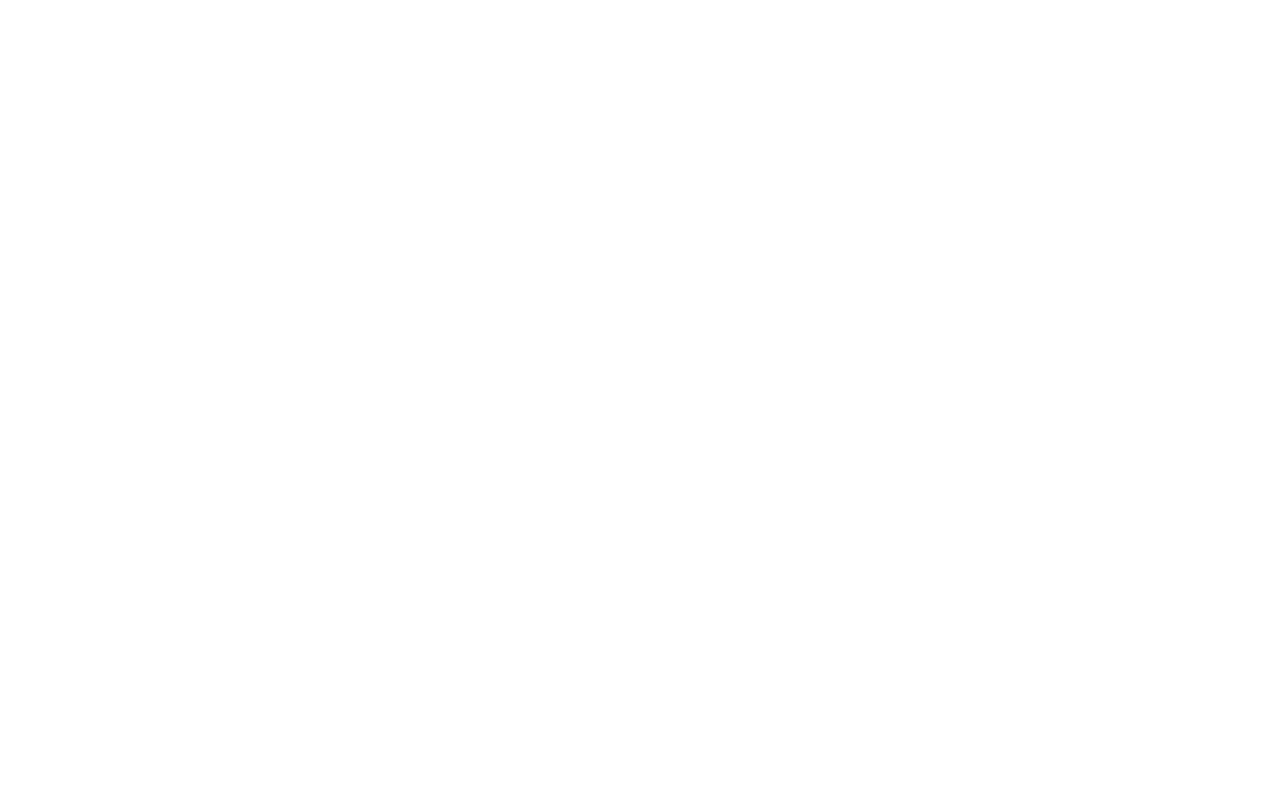
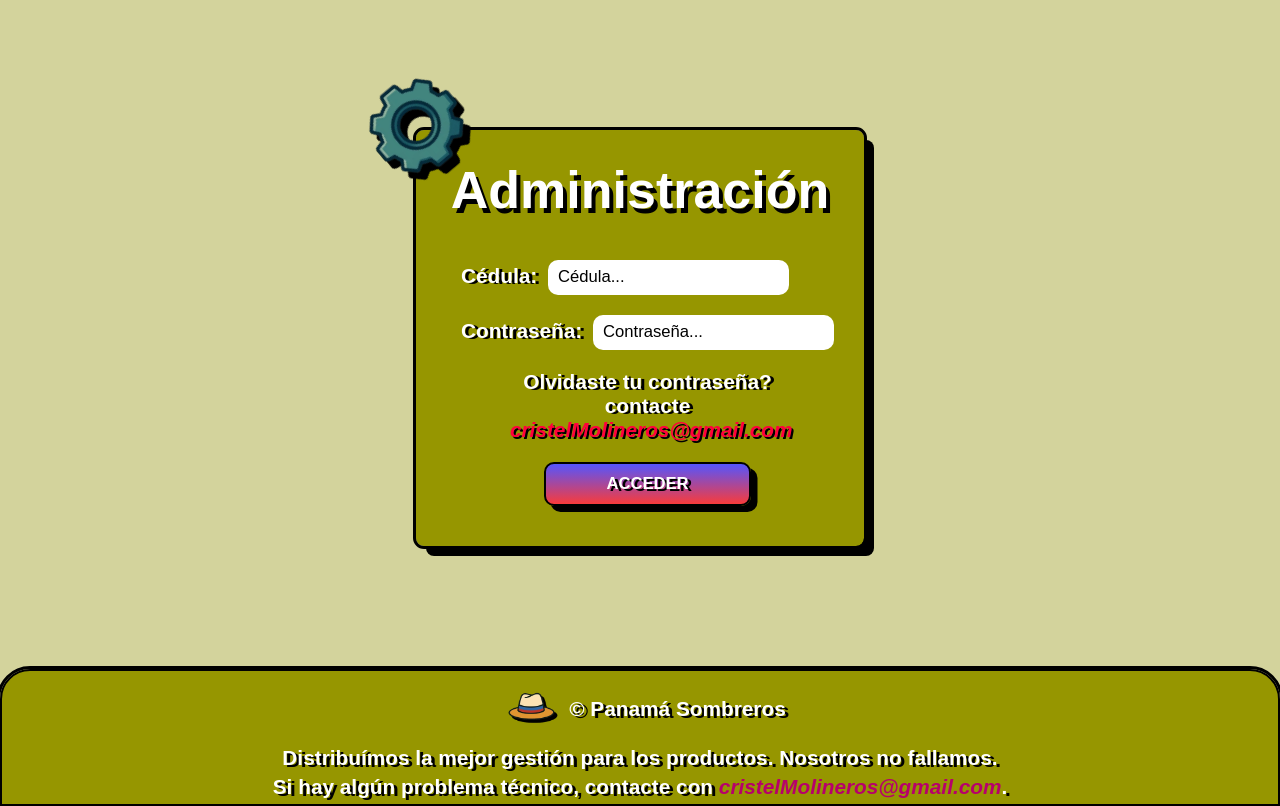
Before and after one commit to EyelessCode/PROYECTO-PANAMA_SOMBREROS, a plain HTML site: page frontend/public/view/admin/login.html in a window 1280 px wide. Drawn offline with Linux system fonts and the light colour scheme.

Commit message:
Add admin login page and update admin/client views
Introduced a new admin login page with dedicated styles and assets, including admin-specific logo and favicon. Updated admin home page footer and title for clarity. Moved client login and register pages to a client-specific directory and adjusted asset paths for consistency. Enhanced CSS for admin and credential-related components.

```diff
--- a/frontend/public/static/css/admin/home.css
+++ b/frontend/public/static/css/admin/home.css
@@ -80,12 +80,6 @@ footer .content_footer{
     gap: 7px;
 }
 
-footer .content_footer p>span{
-    font-style: italic;
-    color: red;
-    box-shadow: cyan;
-}
-
 footer:hover{
     >div>img{
         transform: rotate(-9deg);
@@ -116,14 +110,17 @@ footer div{
     text-shadow: 3.5px 1.5px black;
 }
 
-.bottom-content p~span{
+.bottom-content p>span{
     font-style: italic;
     color: rgb(183, 0, 107);
     cursor: pointer;
+    text-shadow: none;
 }
 
-.bottom-content p~span:hover{
+.bottom-content p>span:hover{
     text-decoration: underline;
+    font-weight: bolder;
+
 }
 
 .logo img{
--- a/frontend/public/static/css/credentials.css
+++ b/frontend/public/static/css/credentials.css
@@ -211,6 +211,61 @@ footer div{
 
 }
 
+/*? Para Adminitración papá! */
+
+.content-admin-contact{
+    text-align: center;
+    display: flex;
+    flex-flow: column;
+    justify-content: center;
+}
+
+.content-admin-contact p>a{
+    font-style: italic;
+}
+
+.content-admin-contact p>a:hover{
+    text-decoration: underline;
+}
+
+.admin-logo img{
+    width: 150px;
+    height: 150px;
+    top: -80px;
+    left: -75px;
+    filter: drop-shadow(1px 10px black);
+}
+
+.footer-contenedor{
+    padding: 0 20px 5px;
+}
+
+.logo, .top-content{
+    text-shadow: 3.5px 1.5px black;
+}
+
+.bottom-content{
+    margin: 5px 0 0;
+    /* text-shadow: 3.5px 1.5px black; */
+}
+
+.bottom-content p{
+    text-shadow: 3.5px 1.5px black;
+}
+
+.bottom-content p>span{
+    font-style: italic;
+    color: rgb(183, 0, 107);
+    cursor: pointer;
+    text-shadow: none;
+}
+
+.bottom-content p>span:hover{
+    text-decoration: underline;
+    font-weight: bolder;
+
+}
+
 .logo img{
     width: 75px;
     height: auto;
--- a/frontend/public/view/admin/login.html
+++ b/frontend/public/view/admin/login.html
@@ -0,0 +1,68 @@
+<!DOCTYPE html>
+<html lang="es">
+    <head>
+        <meta charset="UTF-8">
+        <meta name="viewport" content="width=device-width, initial-scale=1.0">
+        <meta name="author" content="EyelessCode">
+        <meta name="keywords" content="HTML, CSS, JS, POSTGRESQL">
+        <meta name="decription"
+            content="Página de acceso de credenciales">
+        <link rel="shortcut icon" href="../../static/img/icon/admin-ico.ico"
+            type="image/x-icon">
+        <link rel="stylesheet" href="../../static/css/credentials.css"> <!--? Ruta Test -->
+        <title>Login | Administración</title>
+    </head>
+    <body>
+        <main>
+            <div class="contenedor">
+                <section>
+                    <span class="imagenn admin-logo">
+                        <img src="../../static/img/admin-logo.webp"
+                            alt="sombrerito"> <!--? Ruta Test -->
+                    </span>
+                    <h3>Administración</h3>
+                    <form action="/login" method="post">
+                        <div class="contenedor_login">
+                            <div class="part cedula">
+                                <label for="txtCedula">Cédula: </label>
+                                <input type="text" name="cedula" id="txtCedula"
+                                    placeholder="Cédula..." maxlength="10"
+                                    required>
+                            </div>
+
+                            <div class="part password">
+                                <label for="txtPassword">Contraseña: </label>
+                                <input type="password" name="password"
+                                    id="txtPassword" placeholder="Contraseña..."
+                                    required>
+                            </div>
+
+                            <div class="part registrarse content-admin-contact">
+                                <p>Olvidaste tu contraseña? <br>contacte <br>
+                                <a href="#">cristelMolineros@gmail.com</a></p>
+                            </div>
+
+                            <div class="part boton">
+                                <button type="submit">Acceder</button>
+                            </div>
+                        </div>
+                    </form>
+                </section>
+            </div>
+        </main>
+        <footer class="footer-contenedor">
+            <div class="logo">
+                <img src="../../static/img/logo-sombrero.webp" alt="logo">
+                <p>&copy; Panamá Sombreros</p>
+            </div>
+
+            <div class="content_footer top-content">
+                <p>Distribuímos la mejor gestión para los productos. Nosotros no fallamos.</p>
+            </div>
+
+            <div class="content_footer bottom-content">
+                <p>Si hay algún problema técnico, contacte con <span>cristelMolineros@gmail.com</span>.</p>
+            </div>
+        </footer>
+    </body>
+</html>
```
Also changed, not shown: frontend/public/view/admin/home.html (+2 -2 lines), frontend/public/view/client/login.html (renamed from frontend/public/view/register.html, +11 -17 lines), frontend/public/view/client/register.html (renamed from frontend/public/view/login.html, +17 -11 lines), frontend/public/static/img/admin-logo.webp (added), frontend/public/static/img/icon/admin-ico.ico (added).
